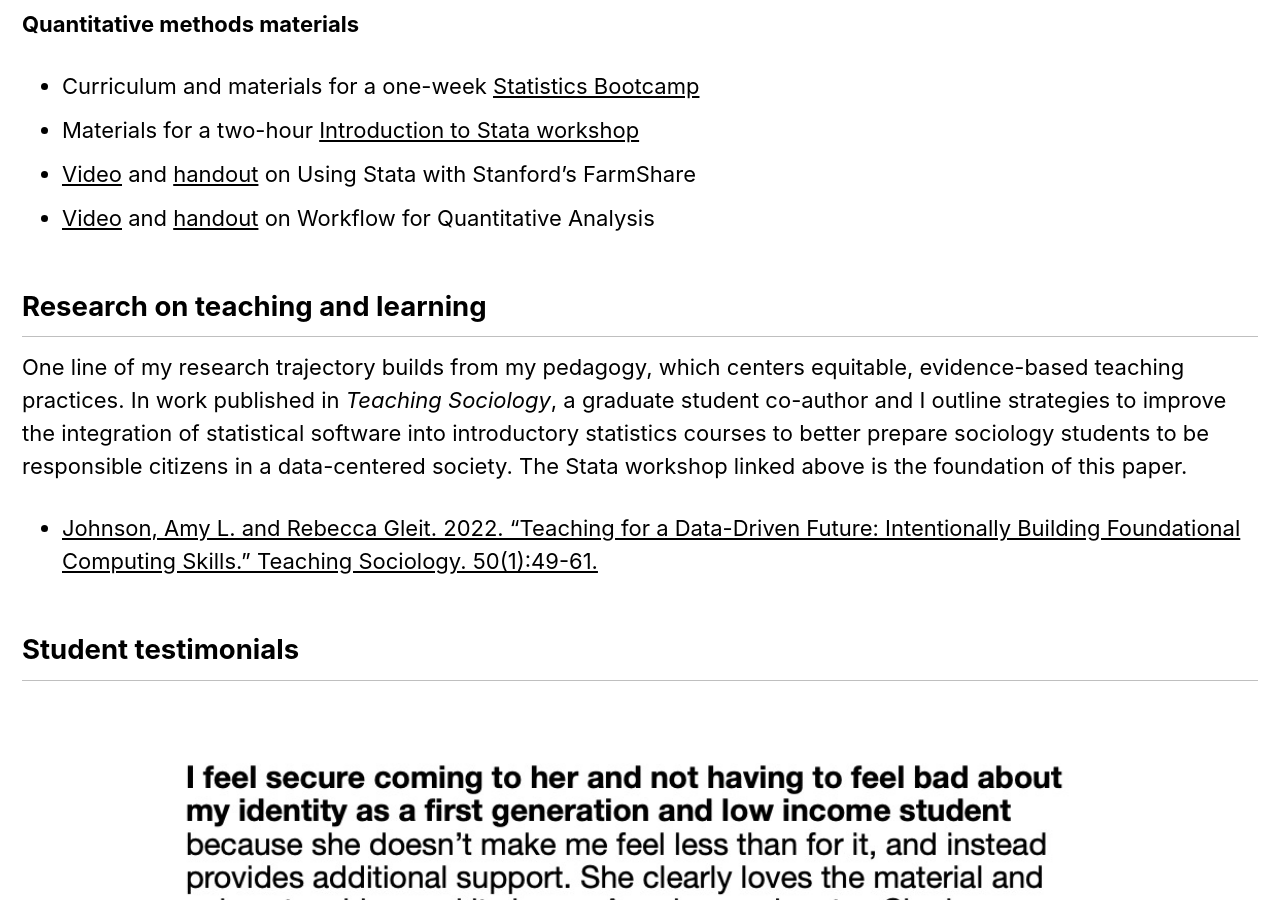
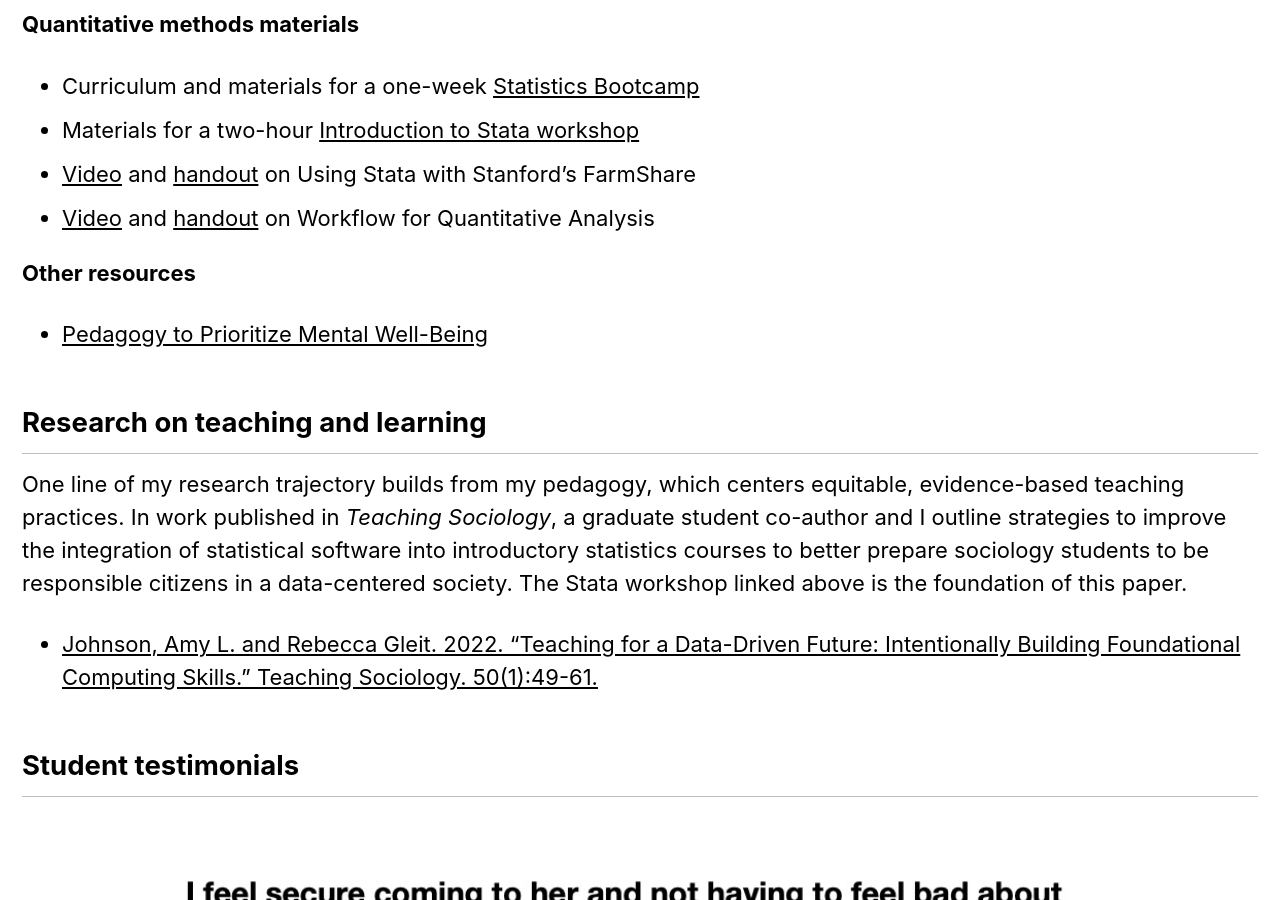
Before and after one commit to aljohnson-soc/aljohnson-soc.github.io, a Jekyll site: the page built from _pages/teaching.md, in a window 1280 px wide and 900 px high, scrolled down 435 px. Built offline with Jekyll 4.4.1, drawn with Linux system fonts in a browser that asks for light colours; cached includes are drawn as plain includes.

Commit message:
Update teaching.md

```diff
--- a/_pages/teaching.md
+++ b/_pages/teaching.md
@@ -23,6 +23,9 @@ carousels:
 - [Video](https://www.youtube.com/watch?v=uAUYrxeUZEY) and [handout](https://drive.google.com/file/d/1K4Js5uEAg25hetxVwuKdSj6NWyHyhlbk/view) on Using Stata with Stanford’s FarmShare
 - [Video](https://www.youtube.com/watch?v=9aHG95INd4c) and [handout](https://drive.google.com/file/d/1RKpsKyF_vhosd-vCTD_p1oYxUey3VUht/view) on Workflow for Quantitative Analysis
 
+**Other resources**
+- [Pedagogy to Prioritize Mental Well-Being](https://docs.google.com/document/d/15PmMvcEewnqDAO14VWoAD_KX-i0rYw1Erm_PlELuTNY/edit)
+
 ## Research on teaching and learning
 
 One line of my research trajectory builds from my pedagogy, which centers equitable, evidence-based teaching practices. In work published in *Teaching Sociology*, a graduate student co-author and I outline strategies to improve the integration of statistical software into introductory statistics courses to better prepare sociology students to be responsible citizens in a data-centered society. The Stata workshop linked above is the foundation of this paper.
```
